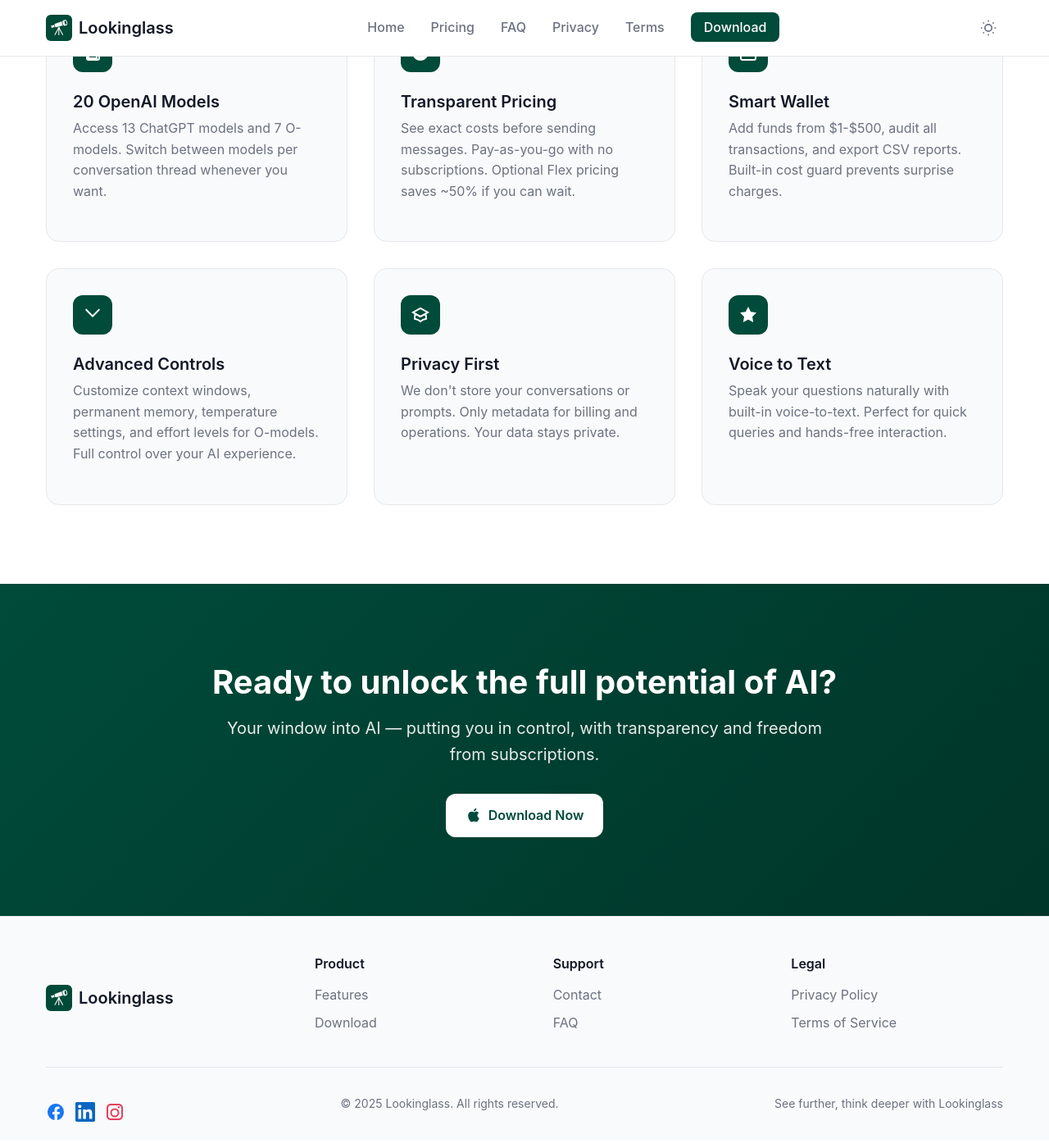
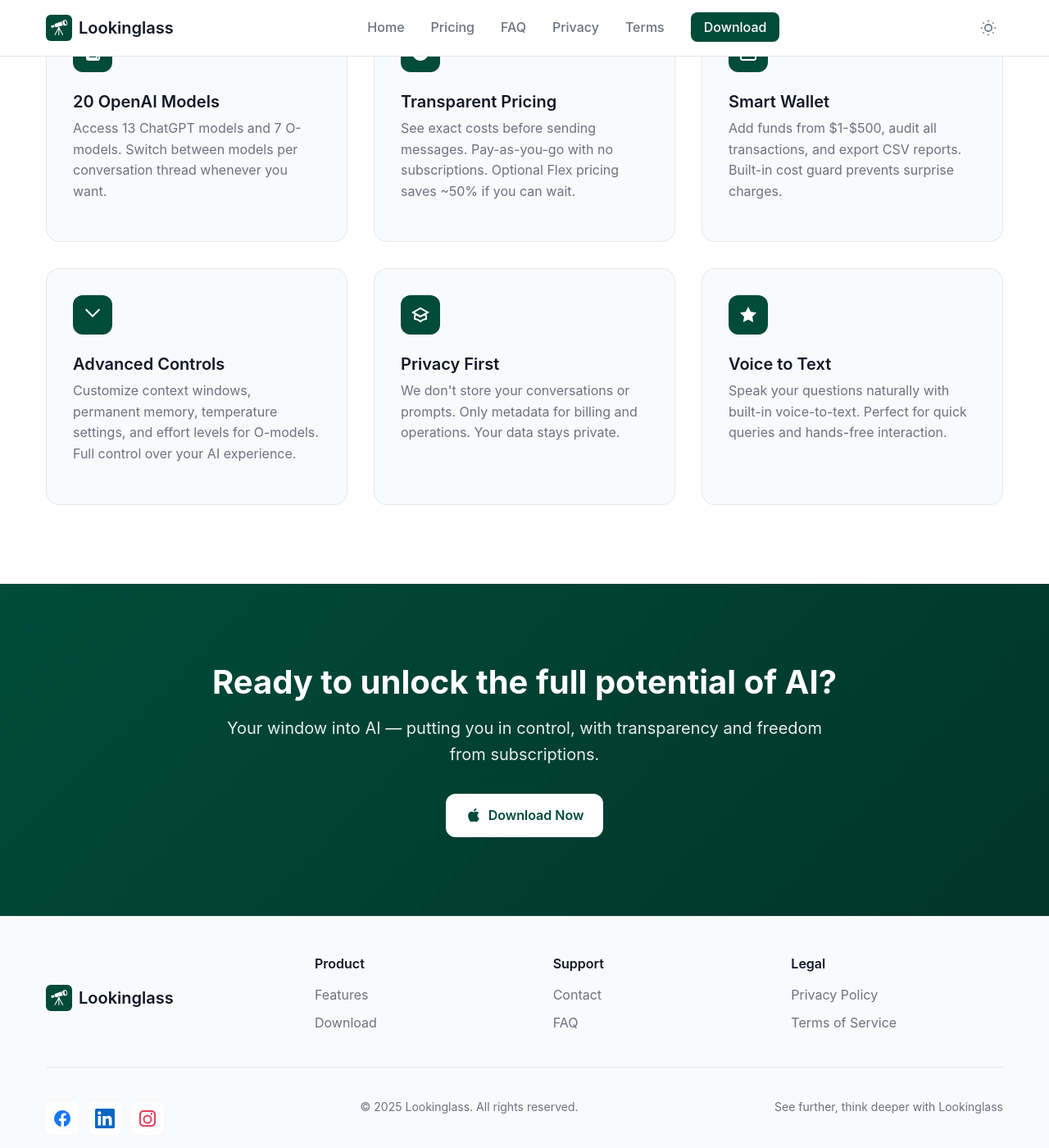
Before and after one commit to HamiltonCory/lookinglass-website, a Jekyll site: the page built from index.html, in a window 1280 px wide and 1400 px high, scrolled down 4053 px. Shown: the whole window at 82% size. Built offline with Jekyll 4.4.1, drawn with Linux system fonts in a browser that asks for light colours; some web fonts are replaced.

Commit message:
linkedin footer

```diff
--- a/assets/css/style.css
+++ b/assets/css/style.css
@@ -1077,3 +1077,20 @@
 .footer-social .social-icon:hover svg {
   transform: scale(1.1);
 }
+
+.social-icon {
+    display: flex;
+    align-items: center;
+    justify-content: center;
+    width: 40px;
+    height: 40px;
+    background-color: var(--background-color);
+    border-radius: 0.5rem;
+    transition: all 0.2s ease;
+}
+
+.social-icon:hover {
+    background-color: var(--primary-color);
+    color: var(--white);
+    transform: translateY(-2px);
+}
```
